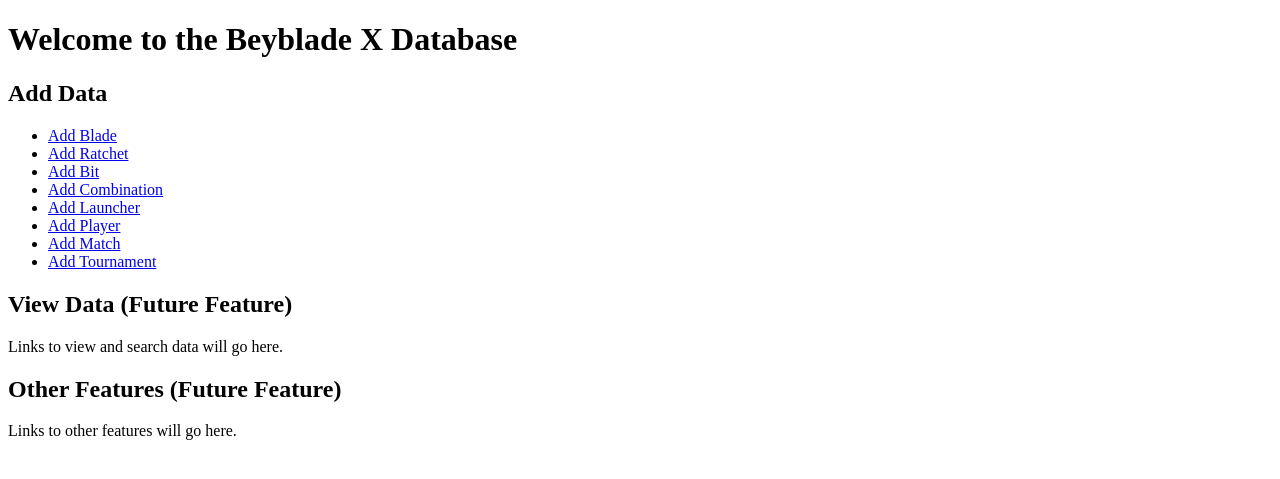
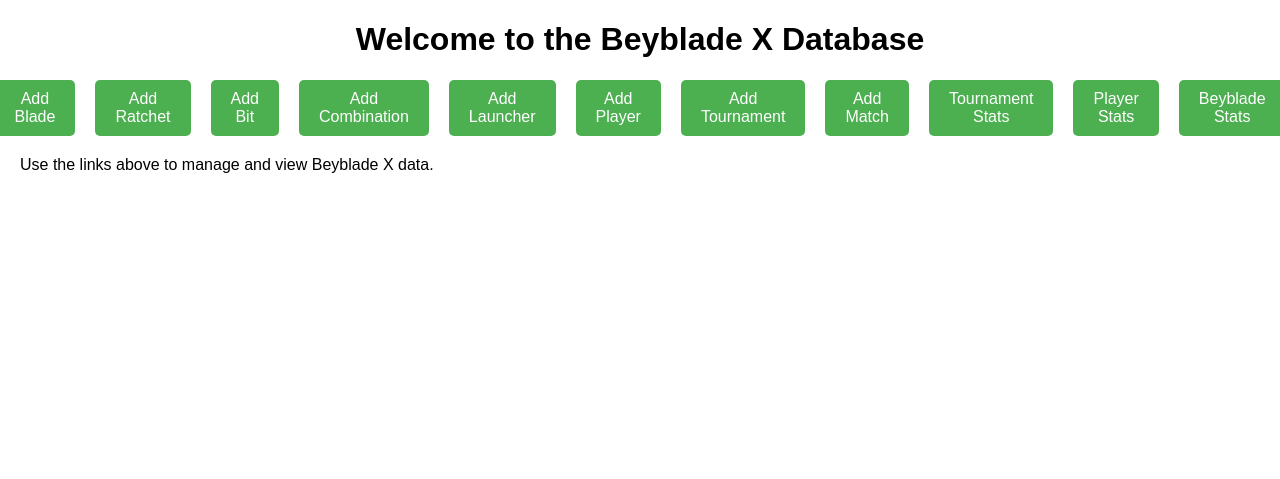
Before and after one commit to wbmccrea/Beyblade-X-Tracking-System, a Flask app: page / in a window 1280 px wide. Shown: the top 479 px of the page. Run offline with Flask 3, Linux system fonts and the light colour scheme.

Commit message:
revised index.html

```diff
--- a/app/templates/index.html
+++ b/app/templates/index.html
@@ -2,27 +2,55 @@
 <html>
 <head>
     <title>Beyblade X Database</title>
+    <style>
+        body {
+            font-family: sans-serif;
+            margin: 20px;
+        }
+        h1 {
+            text-align: center;
+        }
+        .navigation {
+            display: flex;
+            justify-content: center; /* Center the links */
+            gap: 20px; /* Space between links */
+            margin-bottom: 20px;
+        }
+
+        .navigation a {
+            padding: 10px 20px; /* Add padding to the links */
+            background-color: #4CAF50; /* Green */
+            border: none;
+            color: white;
+            text-align: center;
+            text-decoration: none;
+            display: inline-block;
+            font-size: 16px;
+            border-radius: 5px; /* Rounded corners */
+        }
+        .navigation a:hover {
+            background-color: #45a049; /* Darker green on hover */
+        }
+    </style>
 </head>
 <body>
     <h1>Welcome to the Beyblade X Database</h1>
 
-    <h2>Add Data</h2>
-    <ul>
-        <li><a href="/add_blade">Add Blade</a></li>
-        <li><a href="/add_ratchet">Add Ratchet</a></li>
-        <li><a href="/add_bit">Add Bit</a></li>
-        <li><a href="/add_combination">Add Combination</a></li>
-        <li><a href="/add_launcher">Add Launcher</a></li>
-        <li><a href="/add_player">Add Player</a></li>
-        <li><a href="/add_match">Add Match</a></li>
-        <li><a href="/add_tournament">Add Tournament</a></li>
+    <div class="navigation">
+        <a href="/add_blade">Add Blade</a>
+        <a href="/add_ratchet">Add Ratchet</a>
+        <a href="/add_bit">Add Bit</a>
+        <a href="/add_combination">Add Combination</a>
+        <a href="/add_launcher">Add Launcher</a>
+        <a href="/add_player">Add Player</a>
+        <a href="/add_tournament">Add Tournament</a>
+        <a href="/add_match">Add Match</a>
+        <a href="/tournaments/stats">Tournament Stats</a>
+        <a href="/players/stats">Player Stats</a>
+        <a href="/beyblades/stats">Beyblade Stats</a>
+    </div>
 
-    </ul>
+    <p>Use the links above to manage and view Beyblade X data.</p>
 
-    <h2>View Data (Future Feature)</h2>
-    <p>Links to view and search data will go here.</p>
-
-        <h2>Other Features (Future Feature)</h2>
-    <p>Links to other features will go here.</p>
 </body>
 </html>
```
